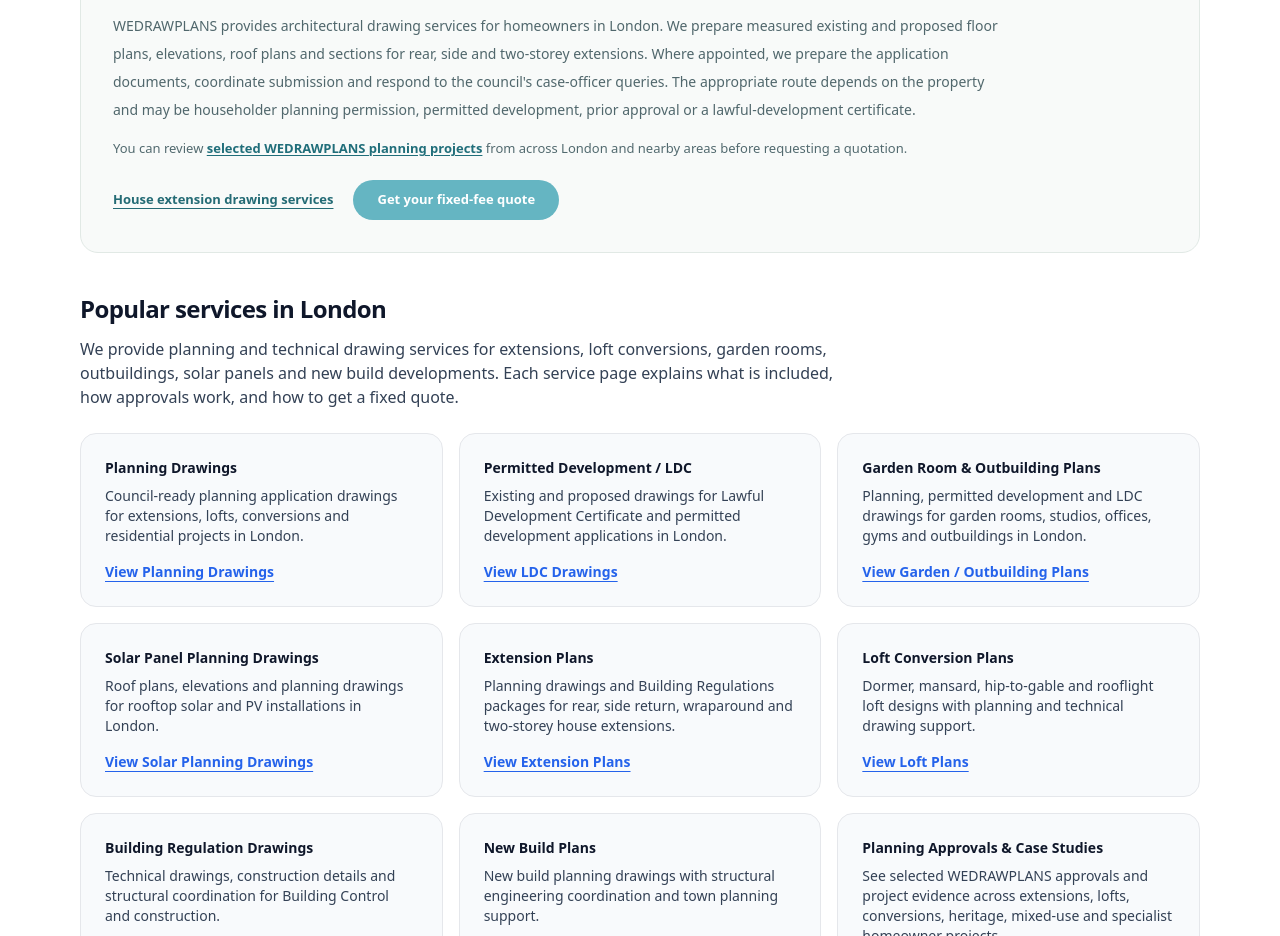
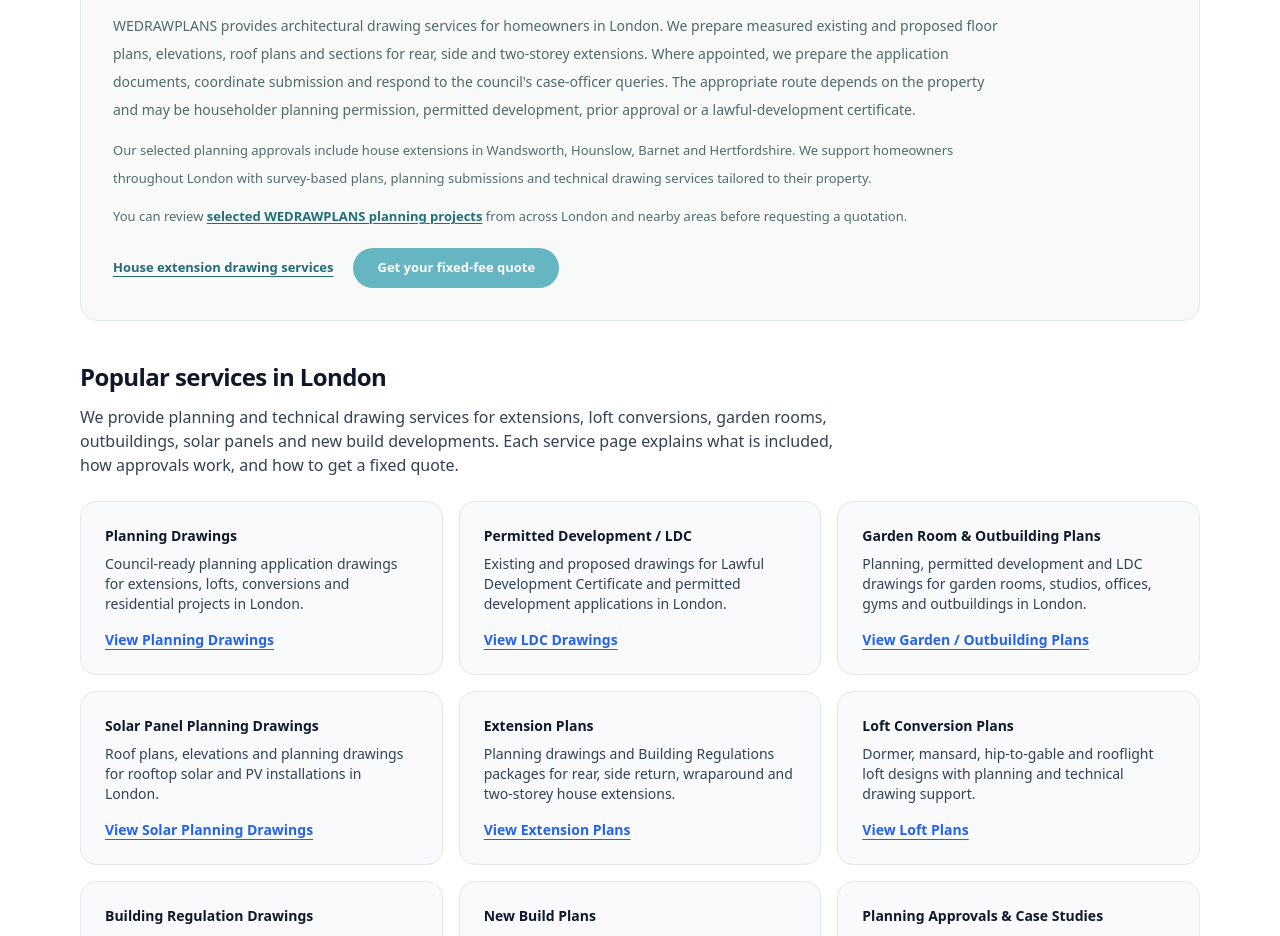
Before and after one commit to WEDRAWPLANS/wedrawplans, a Next.js app: page /areas in a window 1280 px wide. Shown: the part 2060-2996 px from the top of the page. Built offline with nearby package versions, Linux system fonts and the light colour scheme.

Commit message:
Localise homeowner-answer sections to evidence-backed borough contexts; avoid repetitive citywide doorway copy

```diff
--- a/components/ServiceInternalLinks.tsx
+++ b/components/ServiceInternalLinks.tsx
@@ -223,6 +223,22 @@ const BOROUGH_APPROVED_CASES: Record<string, string[]> = {
   "Waltham Forest": ["hall-lane-chingford-dropped-kerb"],
 };
 
+const BOROUGH_HOMEOWNER_CONTEXT: Record<string, string> = {
+  Barnet: "Our Barnet planning work includes Sunbury Avenue and The Reddings in Mill Hill, with separate consent routes and coordinated design drawings. We can advise homeowners across Finchley, Hendon, Edgware, Colindale and High Barnet on the drawings needed for a rear, side or two-storey extension.",
+  Wandsworth: "At Sistova Road, WEDRAWPLANS prepared the side/rear extension and basement drawing package for the scheme approved by Wandsworth. We can assess similar householder proposals in Balham, Battersea, Putney, Earlsfield and Tooting against the property's planning constraints.",
+  Hounslow: "The Cromwell Road approval involved a side-return and rear infill extension supported by plans, elevations, sections and design views. We can prepare extension drawings for properties in Hounslow, Isleworth, Chiswick, Brentford and Feltham and coordinate the appropriate submission.",
+  Hertfordshire: "The Allum Lane project in Elstree and Cranbourne Drive project in Hoddesdon illustrate different Hertfordshire house-extension applications. The local authority and property constraints vary by location, so we assess each proposal before recommending drawings and a planning route.",
+  Greenwich: "Our Greenwich-area planning portfolio includes the Woolwich Road residential project and roof-alteration certificates in Eltham. For a homeowner's house extension, we can prepare the existing and proposed drawing set and check the planning route for the specific property.",
+  Lewisham: "Our Brockley Road planning work demonstrates residential conversion drawing experience in Lewisham. For rear or side extensions in Brockley, Catford, Forest Hill and surrounding areas, we can assess the property and prepare householder plans tailored to the proposal.",
+  Harrow: "The Burnt Oak Broadway approval illustrates our mixed-use planning and drawing work in the wider Harrow area. Homeowners planning an extension in Harrow or nearby Stanmore, Pinner and North Harrow can request a property-specific drawing and application quotation.",
+  "Hammersmith and Fulham": "The Warbeck Road lawful-development certificate demonstrates our roof-extension drawings and liaison with Hammersmith & Fulham. We also prepare the measured plans, elevations and sections needed when homeowners consider a rear or side extension.",
+  "Hammersmith & Fulham": "The Warbeck Road lawful-development certificate demonstrates our roof-extension drawings and liaison with Hammersmith & Fulham. We also prepare the measured plans, elevations and sections needed when homeowners consider a rear or side extension.",
+  Lambeth: "At Electric Avenue, our drawings supported a conservation-area shopfront. Homeowners planning extensions in Brixton, Streatham, Clapham or other Lambeth neighbourhoods can ask WEDRAWPLANS to assess the design, conservation constraints and appropriate application route.",
+  "Tower Hamlets": "Our Mile End Road project involved consent-sensitive drawing work. For extensions to houses in Tower Hamlets, we assess the specific property and provide architectural drawings that address the proposed size, neighbours and any local planning restrictions.",
+  "Waltham Forest": "Our Hall Lane planning permission demonstrates the architectural drawings and drainage details used for a Chingford crossover. We also provide house-extension drawing services across Waltham Forest, including Walthamstow, Leyton and Chingford.",
+  London: "Our selected planning approvals include house extensions in Wandsworth, Hounslow, Barnet and Hertfordshire. We support homeowners throughout London with survey-based plans, planning submissions and technical drawing services tailored to their property."
+};
+
 export default function ServiceInternalLinks({
   boroughName,
 }: {
@@ -245,10 +261,12 @@ export default function ServiceInternalLinks({
     .filter((item): item is (typeof caseStudies)[number] => Boolean(item));
 
   const extensionCases = localCases.filter((item) => /extension/i.test(item.service));
+  const boroughHomeownerContext = BOROUGH_HOMEOWNER_CONTEXT[boroughName];
 
   return (
     <section className="bg-white">
       <div className="mx-auto max-w-6xl px-4 py-10">
+        {boroughHomeownerContext ? (
         <div className="mb-10 rounded-[18px] border border-[#e1e9e5] bg-[#f8faf9] p-6 sm:p-8">
           <p className="text-[11px] font-semibold uppercase tracking-[0.16em] text-[#a36962]">House extension drawings &amp; planning support</p>
           <h2 className="mt-3 text-[22px] font-semibold leading-snug text-[#233f43] sm:text-[26px]">
@@ -262,6 +280,7 @@ export default function ServiceInternalLinks({
             The appropriate route depends on the property and may be householder planning permission,
             permitted development, prior approval or a lawful-development certificate.
           </p>
+          <p className="mt-3 max-w-4xl text-[13px] leading-7 text-[#526a6f]">{boroughHomeownerContext}</p>
           {extensionCases.length ? (
             <p className="mt-3 max-w-4xl text-[13px] leading-7 text-[#526a6f]">
               Examples of our approved extension work relevant to this area include{" "}
@@ -282,6 +301,7 @@ export default function ServiceInternalLinks({
             <Link href="/get-drawings-quote" className="inline-flex rounded-full bg-[#65b5c2] px-6 py-2.5 text-[13px] font-semibold text-white hover:bg-[#4e9dac]">Get your fixed-fee quote</Link>
           </div>
         </div>
+        ) : null}
 
         <h2 className="text-2xl font-extrabold tracking-tight">
           Popular services in {boroughName}
```
